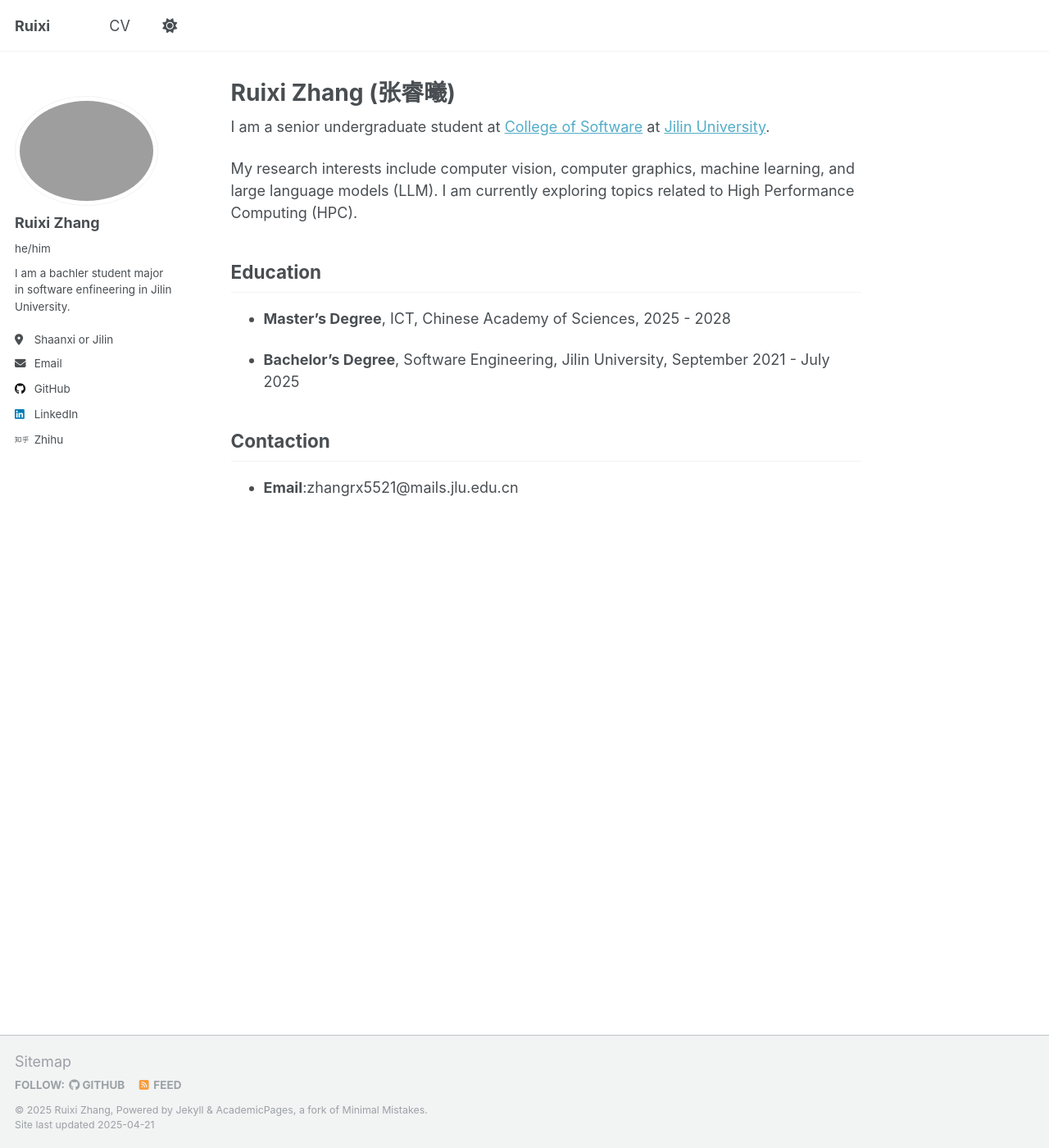
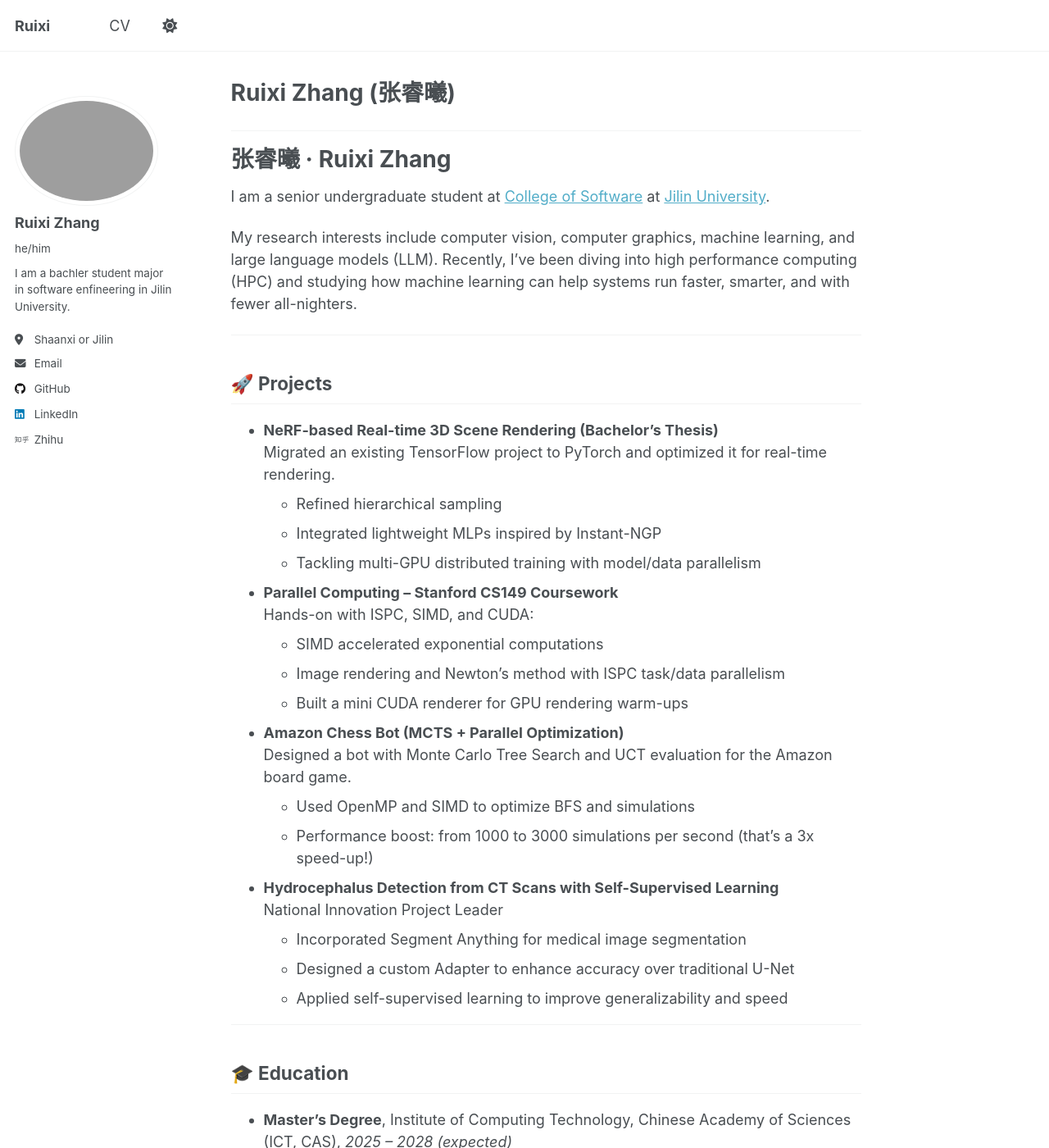
Before and after one commit to RuixiZhang0906/RuixiZhang0906.github.io, a Jekyll site: the page built from _pages/about.md, in a window 1280 px wide and 1400 px high. Shown: the whole window at 82% size. Built offline with Jekyll 4.4.1, drawn with Linux system fonts in a browser that asks for light colours; some of the changed text lies outside the part shown.

Commit message:
Update about.md 20250421

```diff
--- a/_pages/about.md
+++ b/_pages/about.md
@@ -7,17 +7,79 @@
   - /about.html
 ---
 
+---
+
+# 张睿曦 · Ruixi Zhang
 
 I am a senior undergraduate student at [College of Software](https://csw.jlu.edu.cn/) at [Jilin University](https://www.jlu.edu.cn/).
 
-My research interests include computer vision, computer graphics, machine learning, and large language models (LLM). I am currently exploring topics related to High Performance Computing (HPC).
+My research interests include computer vision, computer graphics, machine learning, and large language models (LLM). Recently, I’ve been diving into high performance computing (HPC) and studying how machine learning can help systems run faster, smarter, and with fewer all-nighters.
 
-## Education
+---
 
-- **Master's Degree**, ICT, Chinese Academy of Sciences, 2025 - 2028
+## 🚀 Projects
 
-- **Bachelor's Degree**, Software Engineering, Jilin University, September 2021 - July 2025
+- **NeRF-based Real-time 3D Scene Rendering (Bachelor's Thesis)**
+  Migrated an existing TensorFlow project to PyTorch and optimized it for real-time rendering.
+  - Refined hierarchical sampling
+  - Integrated lightweight MLPs inspired by Instant-NGP
+  - Tackling multi-GPU distributed training with model/data parallelism
 
-## Contaction
+- **Parallel Computing – Stanford CS149 Coursework**
+  Hands-on with ISPC, SIMD, and CUDA:
+  - SIMD accelerated exponential computations
+  - Image rendering and Newton’s method with ISPC task/data parallelism
+  - Built a mini CUDA renderer for GPU rendering warm-ups
 
-- **Email**:zhangrx5521@mails.jlu.edu.cn
+- **Amazon Chess Bot (MCTS + Parallel Optimization)**
+  Designed a bot with Monte Carlo Tree Search and UCT evaluation for the Amazon board game.
+  - Used OpenMP and SIMD to optimize BFS and simulations
+  - Performance boost: from 1000 to 3000 simulations per second (that’s a 3x speed-up!)
+
+- **Hydrocephalus Detection from CT Scans with Self-Supervised Learning**
+  National Innovation Project Leader
+  - Incorporated Segment Anything for medical image segmentation
+  - Designed a custom Adapter to enhance accuracy over traditional U-Net
+  - Applied self-supervised learning to improve generalizability and speed
+
+---
+
+## 🎓 Education
+
+- **Master's Degree**, Institute of Computing Technology, Chinese Academy of Sciences (ICT, CAS), *2025 – 2028 (expected)*
+- **Bachelor's Degree**, Software Engineering, Jilin University, *2021 – 2025*
+  - GPA: Top 26% (86/330)
+
+---
+
+## 🏆 Honors & Awards
+
+- National Undergraduate Mathematical Modeling Contest, **Second Prize**
+- School-level Scholarship, **First and Third Class**
+- Outstanding Student Leader, Jilin University
+- School Mathematical Competition, **Third Prize**
+
+---
+
+## 🧠 Skills
+
+- **Languages**: Python > C++ = C > Java >> Rust = Go
+- **Web**: HTML, CSS
+- **Tools**: Git, Linux, UNIX, MySQL, DB2, Oracle
+- **Frameworks**: PyTorch, OpenMP
+- **Certifications**: CET-6, Intermediate Software Engineer, CSP Score 315
+
+---
+
+## 📣 Activities
+
+- Assistant Counselor
+- Debate Team Organizer, Jilin University ZhanYu Debate Society
+- Class Academic Commissioner
+
+---
+
+## 📬 Contact
+
+- **Email (Academic)**: zhangrx5521@mails.jlu.edu.cn
+- **Email (General)**: zhangrx0906@163.com
```
